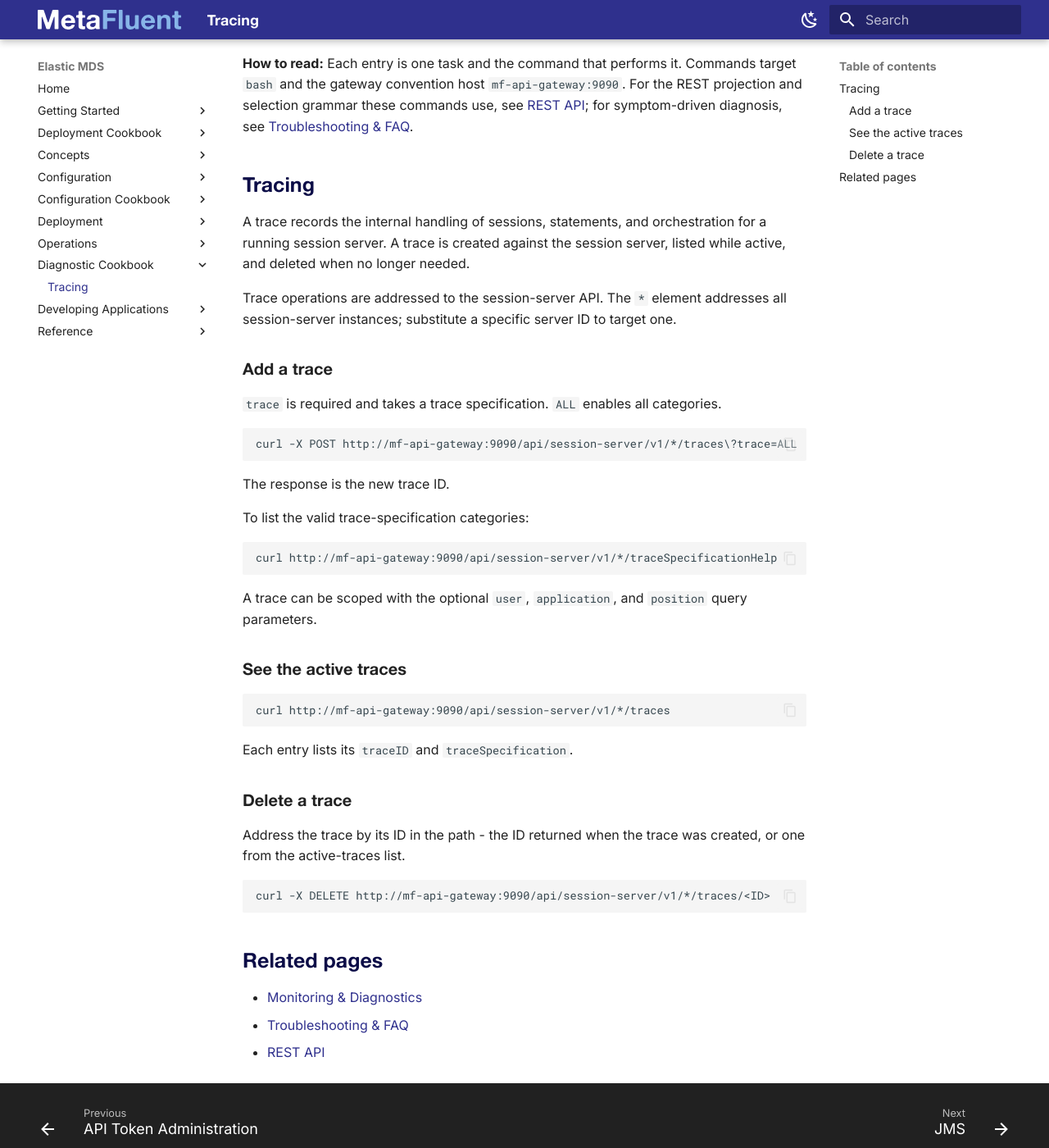
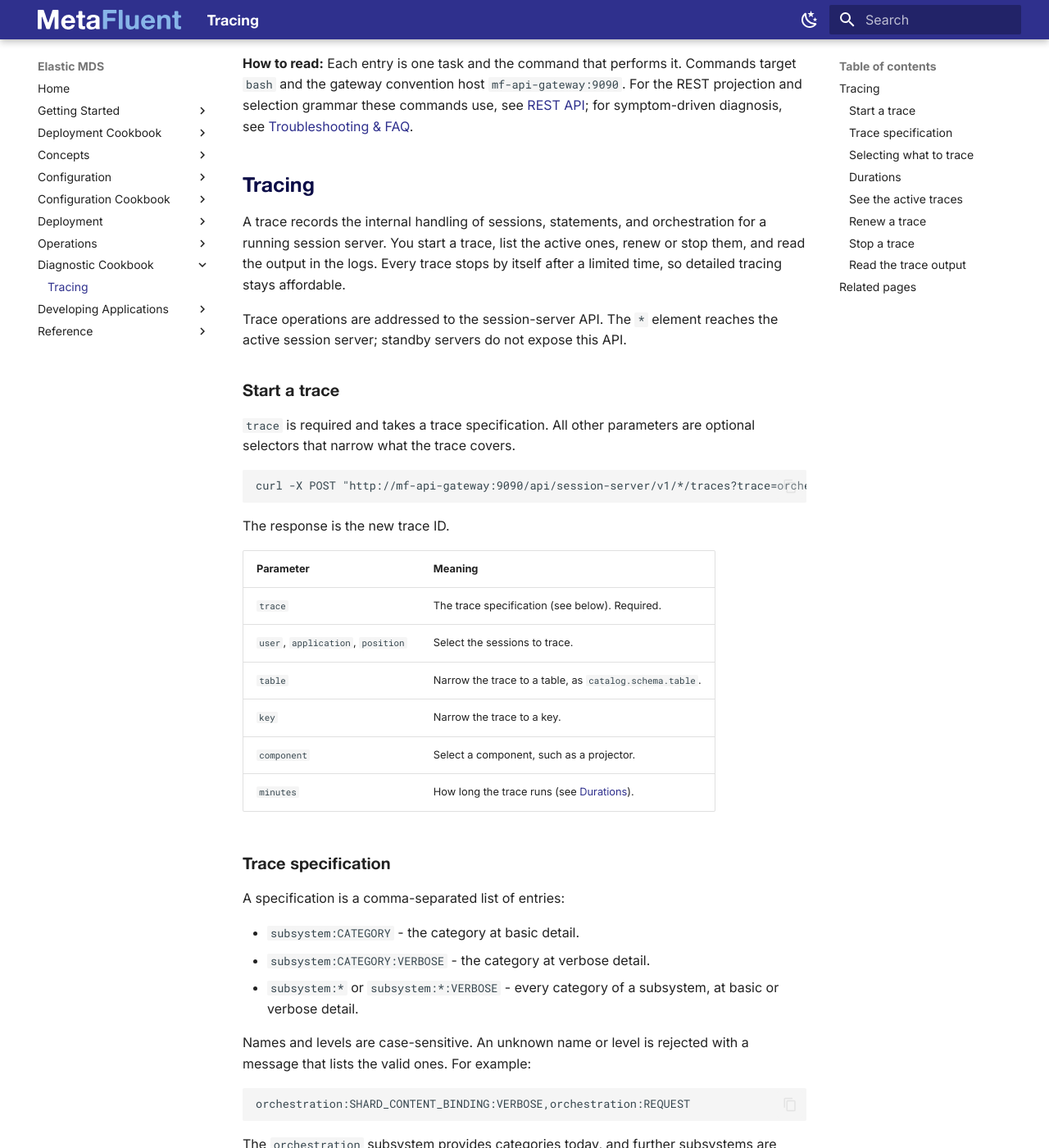
Before and after one commit to MetaFluent/ElasticMDS-docs, an MkDocs documentation site: the page built from docs/Diagnostic-Cookbook.md, in a window 1280 px wide and 1400 px high, scrolled down 383 px. Shown: the whole window at 82% size. Built offline with MkDocs 1.6.1 and Material for MkDocs 9.7.7, drawn with Linux system fonts in a browser that asks for light colours; the version menu is left out; some of the changed text lies outside the part shown.

Commit message:
MetaFluent/IssueTracking#1214 Diagnostic Cookbook: request tracing and stamping
Imported from the wiki: trace categories, selectors, durations and renew; verbose detail; reading a trace's records
from the log service; trace record limits.

https://github.com/MetaFluent/IssueTracking/issues/1214

Co-Authored-By: Claude Opus 5.5 <noreply@anthropic.com>
Claude-Session: https://claude.ai/code/session_01U818yw6r3kM31TxdWom2Zq

````diff
--- a/docs/Diagnostic-Cookbook.md
+++ b/docs/Diagnostic-Cookbook.md
@@ -13,27 +13,64 @@ Task-keyed diagnostic operations: the exact command for a specific diagnostic ac
 
 ## Tracing
 
-A trace records the internal handling of sessions, statements, and orchestration for a running session server. A trace is created against the session server, listed while active, and deleted when no longer needed.
+A trace records the internal handling of sessions, statements, and orchestration for a running session server. You start a trace, list the active ones, renew or stop them, and read the output in the logs. Every trace stops by itself after a limited time, so detailed tracing stays affordable.
 
-Trace operations are addressed to the session-server API. The `*` element addresses all session-server instances; substitute a specific server ID to target one.
+Trace operations are addressed to the session-server API. The `*` element reaches the active session server; standby servers do not expose this API.
 
-### Add a trace
+### Start a trace
 
-`trace` is required and takes a trace specification. `ALL` enables all categories.
+`trace` is required and takes a trace specification. All other parameters are optional selectors that narrow what the trace covers.
 
 ```
-curl -X POST http://mf-api-gateway:9090/api/session-server/v1/*/traces\?trace=ALL
+curl -X POST "http://mf-api-gateway:9090/api/session-server/v1/*/traces?trace=orchestration:SHARD_CONTENT_BINDING:VERBOSE,orchestration:REQUEST&user=alice&table=md.quotes.rdf&minutes=10"
 ```
 
 The response is the new trace ID.
 
-To list the valid trace-specification categories:
+| Parameter | Meaning |
+|---|---|
+| `trace` | The trace specification (see below). Required. |
+| `user`, `application`, `position` | Select the sessions to trace. |
+| `table` | Narrow the trace to a table, as `catalog.schema.table`. |
+| `key` | Narrow the trace to a key. |
+| `component` | Select a component, such as a projector. |
+| `minutes` | How long the trace runs (see [Durations](#durations)). |
+
+### Trace specification
+
+A specification is a comma-separated list of entries:
+
+- `subsystem:CATEGORY` - the category at basic detail.
+- `subsystem:CATEGORY:VERBOSE` - the category at verbose detail.
+- `subsystem:*` or `subsystem:*:VERBOSE` - every category of a subsystem, at basic or verbose detail.
+
+Names and levels are case-sensitive. An unknown name or level is rejected with a message that lists the valid ones. For example:
 
 ```
-curl http://mf-api-gateway:9090/api/session-server/v1/*/traceSpecificationHelp
+orchestration:SHARD_CONTENT_BINDING:VERBOSE,orchestration:REQUEST
 ```
 
-A trace can be scoped with the optional `user`, `application`, and `position` query parameters.
+The `orchestration` subsystem provides categories today, and further subsystems are added over time. To list the subsystems and categories, each with its cost (`LIGHT` or `PER_ITEM`), a description, and the duration limits:
+
+```
+curl http://mf-api-gateway:9090/api/session-server/v1/*/traceCategories
+```
+
+### Selecting what to trace
+
+The `user`, `application`, and `position` fields select sessions; `table` and `key` narrow a trace to content; `component` selects a component such as a projector. Every field is optional, an omitted field matches everything, and matching is exact. Fields combine - for example, user `alice` on table `md.quotes.rdf`. When several traces match a session, all of them apply.
+
+### Durations
+
+Every trace runs for a limited time and then stops by itself. If you omit `minutes`, the trace runs for the default of its tier. A value above the tier maximum is rejected with the reason. The tier follows from what you ask for:
+
+| Tier | What it covers | Default | Maximum |
+|---|---|---|---|
+| `LIGHT` | Only light categories at basic detail | 15 minutes | 60 minutes |
+| `HEAVY_NARROW` | Any per-item category or verbose detail, with a user, table, or key | 5 minutes | 30 minutes |
+| `HEAVY_BROAD` | Per-item or verbose detail with no user, table, or key | 2 minutes | 5 minutes |
+
+The limits are settings in the session server's configuration: `server.traceLightDefaultMinutes`, `server.traceLightMaximumMinutes`, `server.traceHeavyNarrowDefaultMinutes`, `server.traceHeavyNarrowMaximumMinutes`, `server.traceHeavyBroadDefaultMinutes`, and `server.traceHeavyBroadMaximumMinutes`.
 
 ### See the active traces
 
@@ -41,16 +78,52 @@ A trace can be scoped with the optional `user`, `application`, and `position` qu
 curl http://mf-api-gateway:9090/api/session-server/v1/*/traces
 ```
 
-Each entry lists its `traceID` and `traceSpecification`.
+Each entry shows its `traceID`, selector, `traceSpecification`, `tier`, `minutes`, `expiresAt` (UTC), and `remainingSeconds`.
 
-### Delete a trace
+### Renew a trace
 
-Address the trace by its ID in the path - the ID returned when the trace was created, or one from the active-traces list.
+To run a trace for its duration again, counted from now:
+
+```
+curl -X PATCH "http://mf-api-gateway:9090/api/session-server/v1/*/traces/<ID>/expiresAt?value=renew"
+```
+
+To run for a different duration, stop the trace and start a new one with the `minutes` you want.
+
+### Stop a trace
+
+Address the trace by its ID in the path - the ID returned when the trace was started, or one from the active-traces list. An unknown ID is rejected.
 
 ```
 curl -X DELETE http://mf-api-gateway:9090/api/session-server/v1/*/traces/<ID>
 ```
 
+### Read the trace output
+
+Each trace line in the logs starts with the category and the full trace ID, followed by what is being traced:
+
+```
+TRACE [subsystem.CATEGORY] [traceID=<full trace ID>] ...
+```
+
+The log service collects a trace's records from every container. To read them, newest first:
+
+```
+curl "http://mf-api-gateway:9090/api/log-service/v1/queryLogs?traceID=<ID>&limit=200"
+```
+
+`since` (epoch milliseconds), `text` (a substring the line must contain), `limit`, and `block=true` (wait for the next records) work as they do for the other log queries. Each record has the full trace line as its message, plus the trace IDs, subsystem, category, and level as separate fields.
+
+If any records were dropped, either because a container produced them faster than it could send them or because the trace reached the log service's limit, the first record in the results says how many and where.
+
+By default the log service keeps a trace's records for 60 minutes after its last record, up to 10,000 records per trace and 50 traces at a time (settings `centralizedLogService.traceRetentionMinutes`, `centralizedLogService.maxTraceRecords`, and `centralizedLogService.maxTraces`). To see which traces it currently holds:
+
+```
+curl http://mf-api-gateway:9090/api/log-service/v1/traces
+```
+
+The same lines also appear in each container's own log, so you can search those for the trace ID too.
+
 ## Related pages
 - [Monitoring & Diagnostics](Operations-Monitoring.md)
 - [Troubleshooting & FAQ](Operations-Troubleshooting.md)
````
